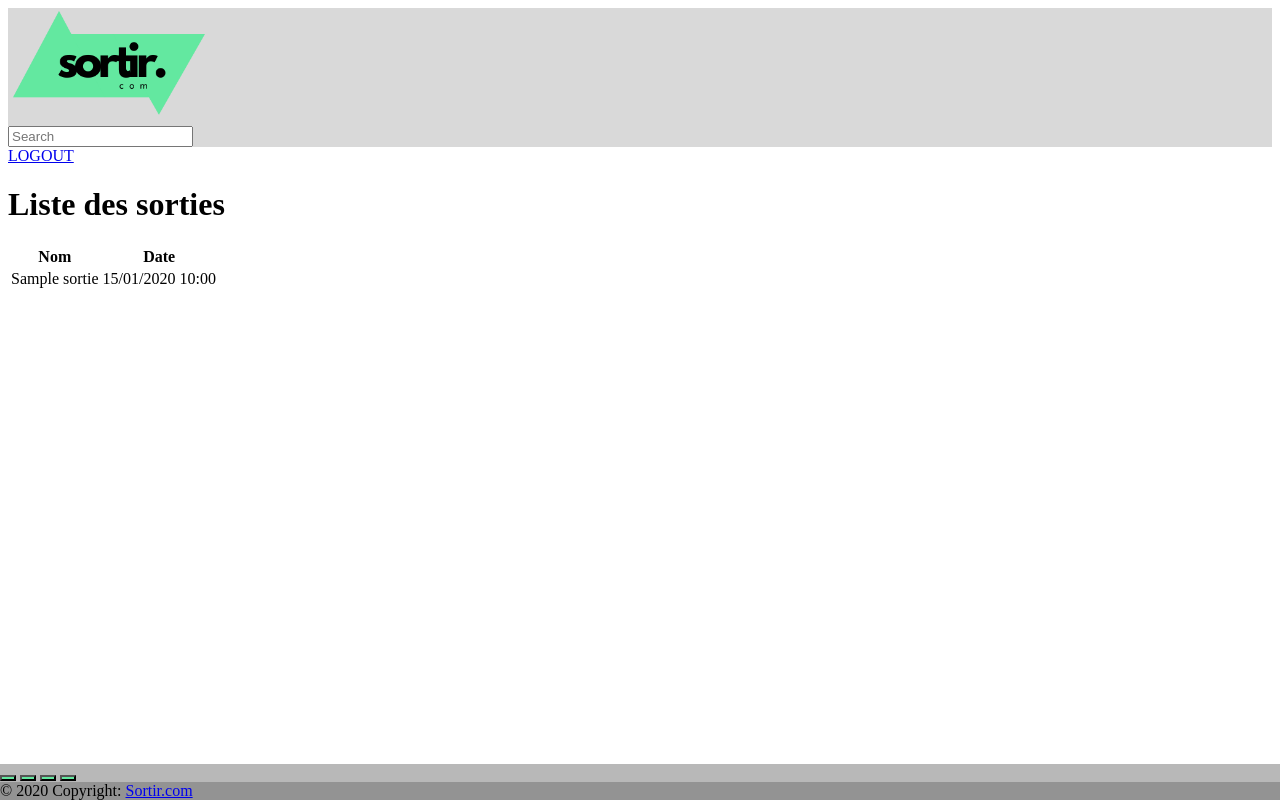
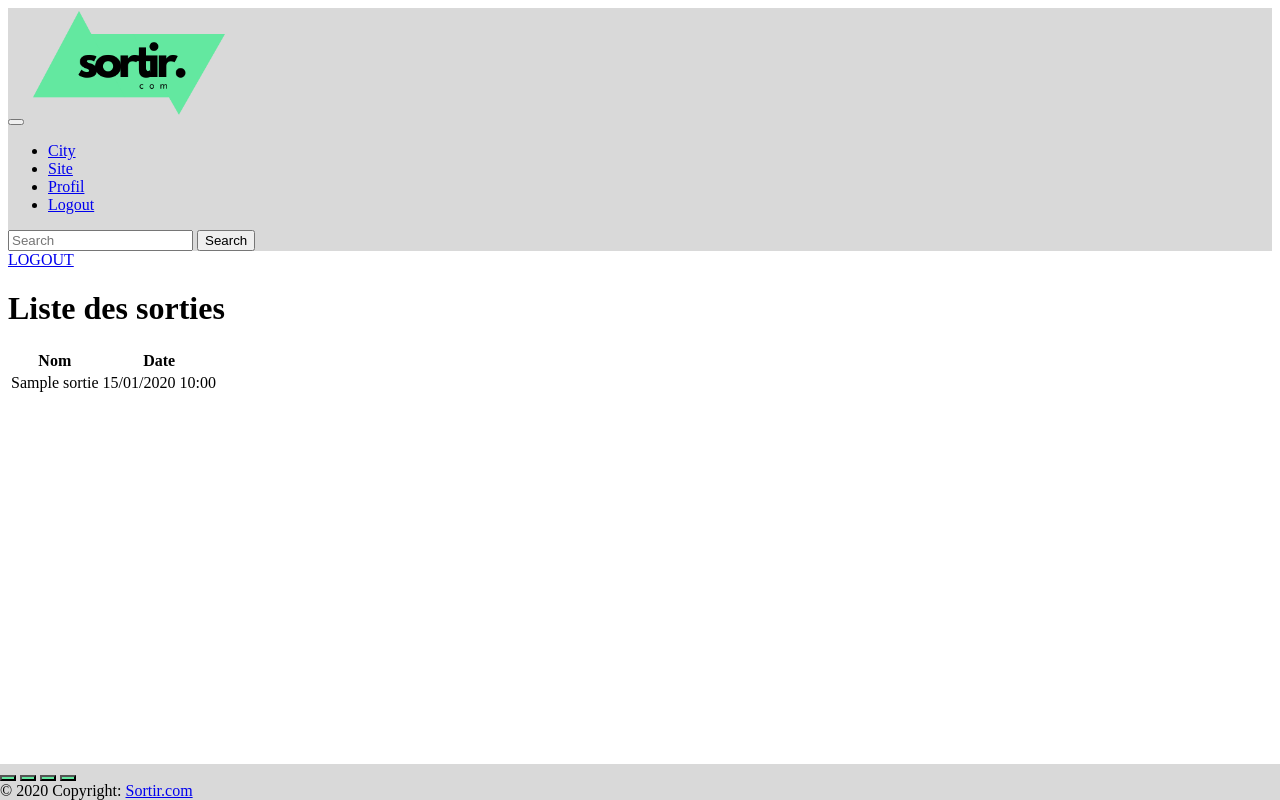
Before and after one commit to Jamakroz/Projet-Symfony, a Symfony app: template templates/home/index.html.twig in a window 1280 px wide. Run offline with Twig, Linux system fonts and the light colour scheme; the template is opened without the code that fills it: most values are stand-ins (such as "Sample title", 1, 10 or a date in 2020); some libraries are stand-ins or nearby versions.

Commit message:
header v2

```diff
--- a/assets/styles/app.scss
+++ b/assets/styles/app.scss
@@ -1,4 +1,6 @@
 @import "~bootstrap/scss/bootstrap";
+@import "~bootstrap-icons";
+
 body {
     background-color: lightgray;
 }
--- a/templates/footer.html.twig
+++ b/templates/footer.html.twig
@@ -10,7 +10,7 @@
 
 <div class="container my-5">
 
-    <footer class="text-center text-lg-start" style="background-color: #B8B8B8;">
+    <footer class="text-center text-lg-start"  style="background-color: #D9D9D9;">
         <div class="container d-flex justify-content-center py-5">
             <button type="button" class="btn btn-primary btn-lg btn-floating mx-2" style="background-color: #63E8A0;">
                 <i class="fab fa-facebook-f"></i>
@@ -22,12 +22,12 @@
                 <i class="fab fa-instagram"></i>
             </button>
             <button type="button" class="btn btn-primary btn-lg btn-floating mx-2" style="background-color: #63E8A0;">
-                <i class="bi bi-twitter"></i>
+                <i class="bi bi-0-circle"></i>
             </button>
         </div>
 
         <!-- Copyright -->
-        <div class="text-center text-white p-3" style="background-color: rgba(0, 0, 0, 0.2);">
+        <div class="text-center text-white p-3" style="background-color: #D9D9D9;">
             © 2020 Copyright:
             <a class="text-white" href="https://mdbootstrap.com/">Sortir.com</a>
         </div>
--- a/templates/header.html.twig
+++ b/templates/header.html.twig
@@ -1,19 +1,28 @@
-<nav class="navbar navbar-light " style="background-color: #D9D9D9;">
+<nav class="navbar navbar-expand-lg " style="background-color: #D9D9D9;">
     <div class="container-fluid">
-        <a class="navbar-brand">
-            <img src="{{ asset('images/logo.png') }}" alt="Votre Logo" style="width: 200px; height: auto;">
-        </a>
-        <form class="d-flex input-group w-auto">
-            <input
-                    type="search"
-                    class="form-control rounded"
-                    placeholder="Search"
-                    aria-label="Search"
-                    aria-describedby="search-addon"
-            />
-            <span class="input-group-text border-0" id="search-addon">
-                <i class="fas fa-search"></i>
-            </span>
-        </form>
+        <button class="navbar-toggler" type="button" data-bs-toggle="collapse" data-bs-target="#navbarTogglerDemo03" aria-controls="navbarTogglerDemo03" aria-expanded="false" aria-label="Toggle navigation">
+            <span class="navbar-toggler-icon"></span>
+        </button>
+        <a class="navbar-brand" href="#"> <img src="{{ asset('images/logo.png') }}" alt="Votre Logo" style="width: 200px; height: auto;"></a>
+        <div class="collapse navbar-collapse" id="navbarTogglerDemo03">
+            <ul class="navbar-nav me-auto mb-2 mb-lg-0">
+                <li class="nav-item">
+                    <a class="nav-link active" aria-current="page" href="#">City</a>
+                </li>
+                <li class="nav-item">
+                    <a class="nav-link" href="#">Site</a>
+                </li>
+                <li class="nav-item">
+                    <a class="nav-link" href="#">Profil</a>
+                </li>
+                <li class="nav-item">
+                    <a class="nav-link" href="#">Logout</a>
+                </li>
+            </ul>
+            <form class="d-flex" role="search">
+                <input class="form-control me-2" type="search" placeholder="Search" aria-label="Search">
+                <button class="btn btn-outline-success" type="submit">Search</button>
+            </form>
+        </div>
     </div>
 </nav>
```
Also changed, not shown: templates/base.html.twig (+1 -0 lines).
